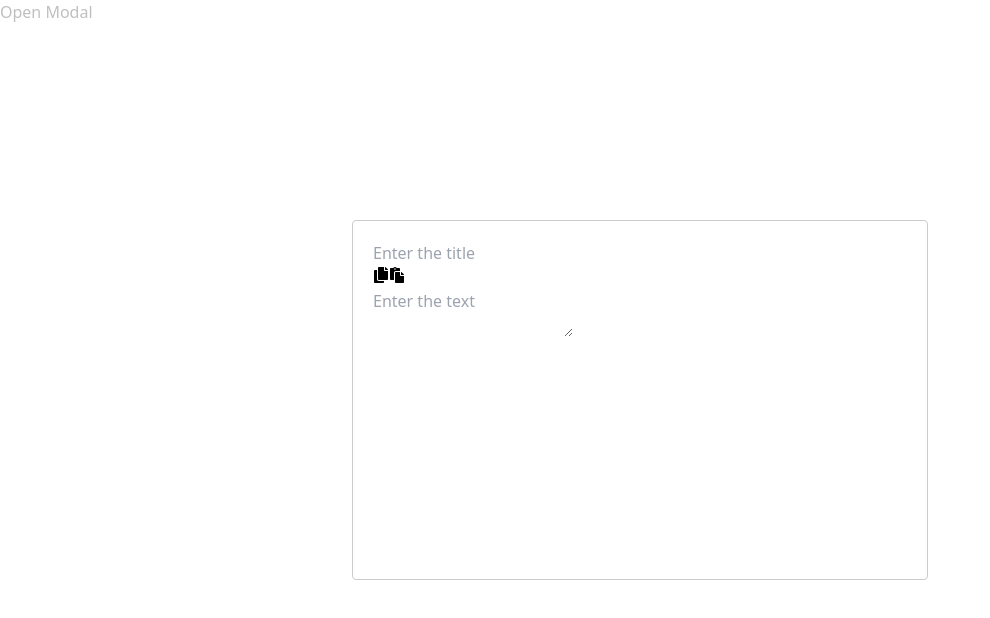
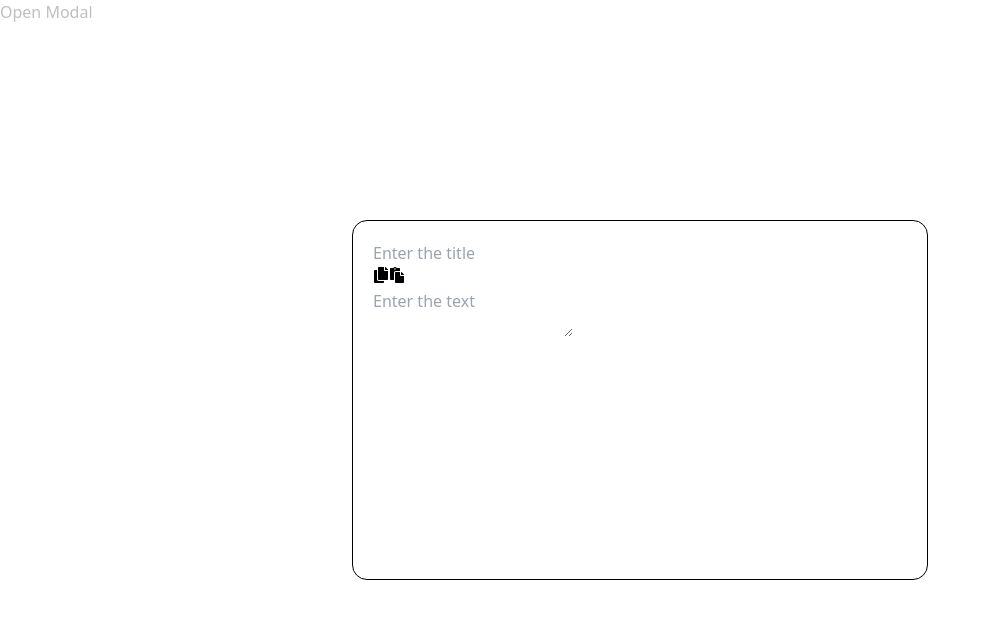
Before and after one commit to shoaibwaqar665/Clip-code, a React (Vite) app: page / in a window 1280 px wide. Both pictures are taken after a click on the button "Open Modal". Shown: the top 618 px of the page, without its empty margins (0-990 px from the left). Built offline with nearby package versions, Linux system fonts and the light colour scheme.

Commit message:
add border to modal

```diff
--- a/src/components/Clip.jsx
+++ b/src/components/Clip.jsx
@@ -47,6 +47,8 @@ const ClipboardExample = () => {
 						margin: 'auto', // Center the modal horizontally
 						display: 'flex',
 						flexDirection: 'column',
+						border: '1px solid',
+						borderRadius:'15px',
 					},
 				}}
 			>
```
